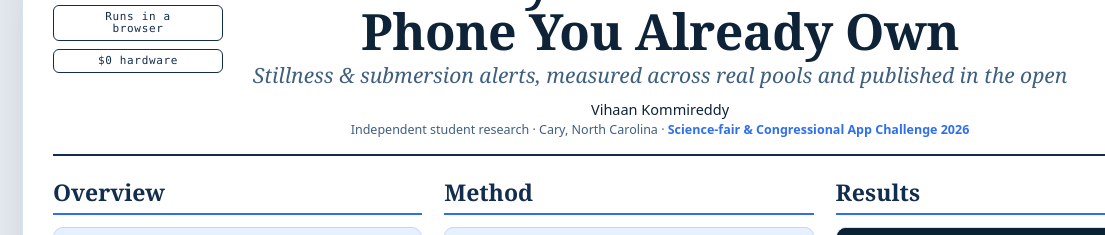
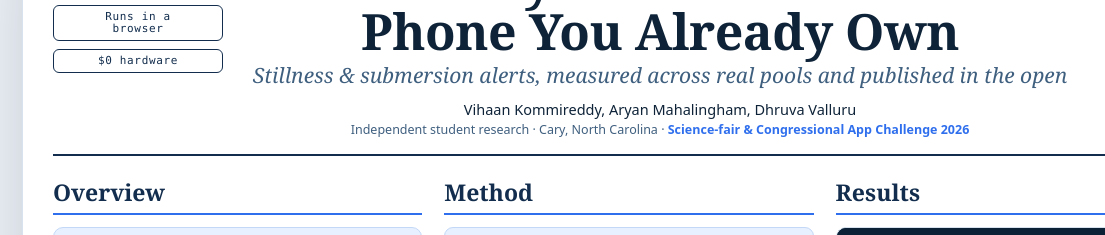
Before and after one commit to VihaanKommireddy/pharos, a plain HTML site: page poster/pharos-academic.html in a window 1280 px wide. Shown: the part 145-380 px from the top of the page, 0-1105 px from the left. Drawn offline with Linux system fonts and the light colour scheme.

Commit message:
poster: add Aryan Mahalingham & Dhruva Valluru as co-authors on the academic poster

```diff
--- a/poster/pharos-academic.html
+++ b/poster/pharos-academic.html
@@ -129,7 +129,7 @@
     <div class="htitle">
       <h1>Pharos: Zero-Install Pool-Safety Detection on a Phone You Already Own</h1>
       <div class="sub">Stillness &amp; submersion alerts, measured across real pools and published in the open</div>
-      <div class="auth">Vihaan Kommireddy</div>
+      <div class="auth">Vihaan Kommireddy, Aryan Mahalingham, Dhruva Valluru</div>
       <div class="affil">Independent student research &middot; Cary, North Carolina &middot; <span class="venue">Science-fair &amp; Congressional App Challenge 2026</span></div>
     </div>
     <div class="qr">
```
